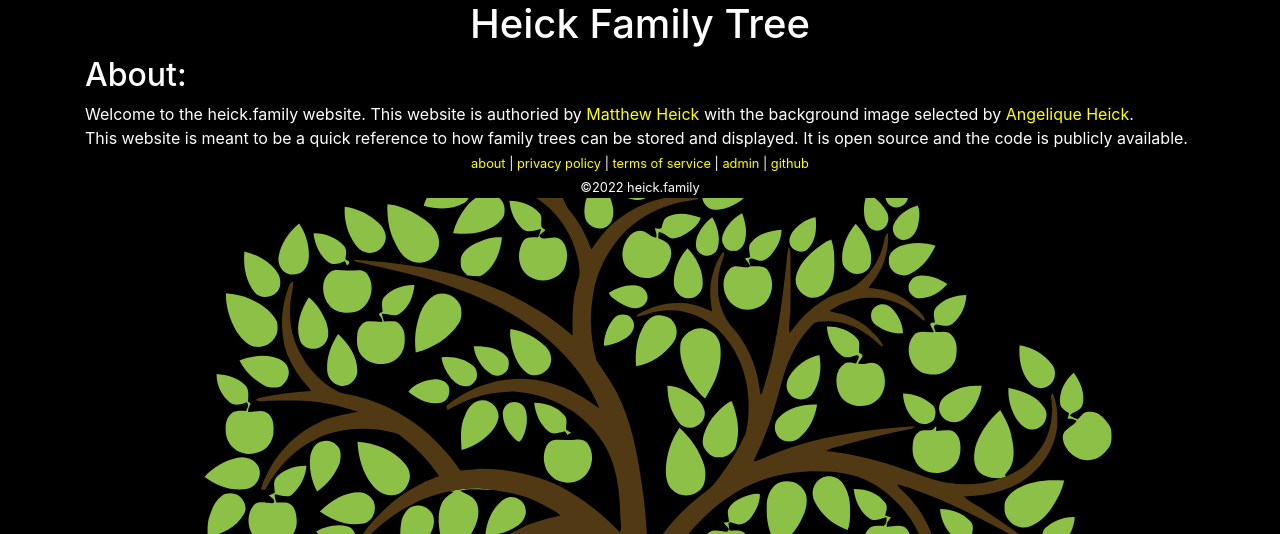
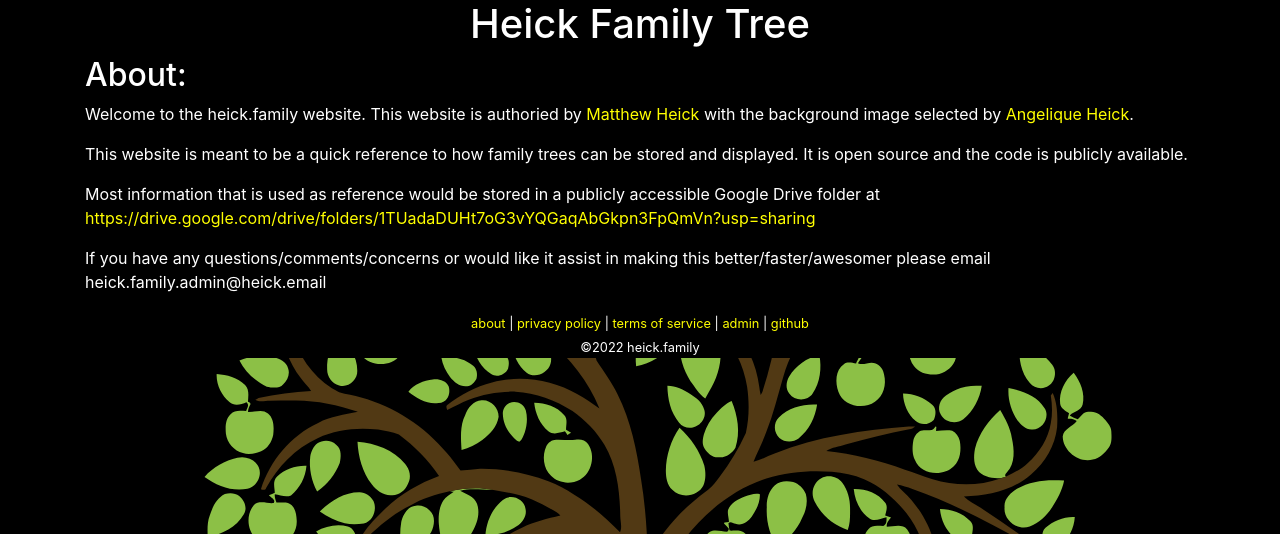
Before and after one commit to mjheick/ws_heick.family, a PHP site: page /about.php in a window 1280 px wide. Shown: the top 534 px of the page. Run offline with PHP 8.4, Linux system fonts and the light colour scheme.

Commit message:
more about

```diff
--- a/www/about.php
+++ b/www/about.php
@@ -19,12 +19,11 @@
 			</div>
 			<div class="row">
 				<div class="col">
-					Welcome to the heick.family website. This website is authoried by <a href="https://heick.family/tree.php?id=1" target="_blank">Matthew Heick</a> with the background image selected by <a href="https://heick.family/tree.php?id=11" target="_blank">Angelique Heick</a>.
-				</div>
-			</div>
-			<div class="row">
-				<div class="col">
-					This website is meant to be a quick reference to how family trees can be stored and displayed. It is open source and the code is publicly available.
+					<p>
+					Welcome to the heick.family website. This website is authoried by <a href="https://heick.family/tree.php?id=1" target="_blank">Matthew Heick</a> with the background image selected by <a href="https://heick.family/tree.php?id=11" target="_blank">Angelique Heick</a>.</p>
+					<p>This website is meant to be a quick reference to how family trees can be stored and displayed. It is open source and the code is publicly available.</p>
+					<p>Most information that is used as reference would be stored in a publicly accessible Google Drive folder at <a href="https://drive.google.com/drive/folders/1TUadaDUHt7oG3vYQGaqAbGkpn3FpQmVn?usp=sharing" target="_blank">https://drive.google.com/drive/folders/1TUadaDUHt7oG3vYQGaqAbGkpn3FpQmVn?usp=sharing</a></p>
+					<p>If you have any questions/comments/concerns or would like it assist in making this better/faster/awesomer please email heick.family.admin@heick.email</p>
 				</div>
 			</div>
 <?php require_once("footer.php"); ?>
```
